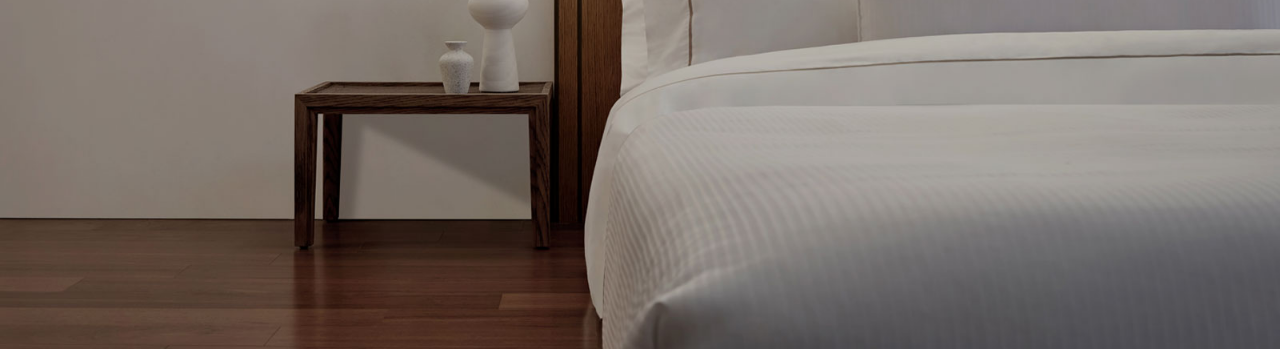
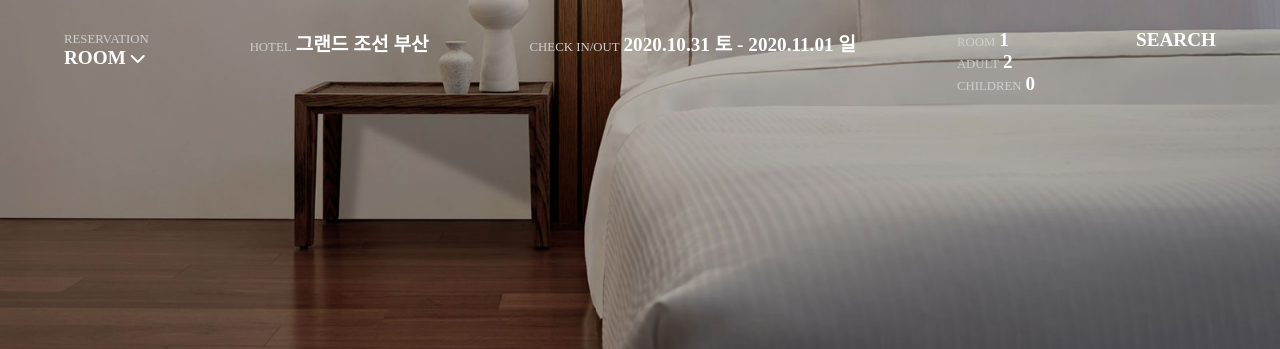
Before and after one commit to leee1846/html-css-practice, a plain HTML site: page 2020.10/신세계 조선호텔 clone/index.html in a window 1280 px wide. Shown: the part 451-800 px from the top of the page. Drawn offline with Linux system fonts and the light colour scheme.

Commit message:
header20201031

```diff
--- a/2020.10/신세계 조선호텔 clone/index.html
+++ b/2020.10/신세계 조선호텔 clone/index.html
@@ -141,6 +141,58 @@
           </div>
           <!------------------------------- look-up --->
         </nav>
+        <!-- -----------------------------nav -->
+        <!------------------------------- reservation -->
+        <section class="reservation">
+          <div class="title">
+            <h2>Experience the Difference</h2>
+          </div>
+          <div class="reservation-container">
+            <div class="reservation-container-flex">
+            <div class="facility">
+              <div class="room-click">
+                <a href="#">ROOM</a>
+                <a href="#">MEMBERSHIP</a>
+                <a href="#">DINING</a>
+              </div>
+              <a href="#">
+                <span class="small-title">RESERVATION</span>
+                <div class="click-zone">
+                  <span class="white-contents">ROOM</span>
+                  <i class="fas fa-chevron-down"></i>
+                </div>
+              </a>
+            </div>
+            <div class="hotel">
+              <span class="small-title">HOTEL</span>
+              <span class="white-contents">그랜드 조선 부산</span>
+            </div>
+            <div class="check-out">
+              <span class="small-title">CHECK IN/OUT</span>
+              <span class="white-contents">
+                2020.10.31 토 - 2020.11.01 일
+              </span>
+            </div>
+            <div class="total">
+              <div class="box">
+                <span class="small-title">ROOM</span>
+                <span class="white-contents">1</span>
+              </div>
+              <div class="box">
+                <span class="small-title">ADULT</span>
+                <span class="white-contents">2</span>
+              </div>
+              <div class="box">
+                <span class="small-title">CHILDREN</span>
+                <span class="white-contents">0</span>
+              </div>
+            </div>
+            <a href="#">
+              <span class="white-contents">SEARCH</span>
+            </a>
+          </div>
+          </div>
+        </section>
       </header>
     </div>
   </div>
--- a/2020.10/신세계 조선호텔 clone/style.css
+++ b/2020.10/신세계 조선호텔 clone/style.css
@@ -19,8 +19,6 @@ li {
 }
 header {
   width: 100%;
-  display: flex;
-  justify-content: center;
 }
 nav {
   width: 100%;
@@ -191,6 +189,7 @@ nav .right .nav-select .reservation:hover {
   background-color: rgb(243, 243, 243);
 }
 /*----------------------------------------------------- nav */
+/*----------------------------- nav look-up list */
 .look-up {
   position: absolute;
   top: -2000px;
@@ -249,3 +248,56 @@ nav .right .nav-select .reservation:hover {
   line-height: 1;
   margin: 15px 0;
 }
+/*----------------------------- nav look-up list */
+/* --------------------------header contents */
+.reservation .title{
+  width: 100vw;
+  height: 100vh;
+  display: flex;
+  justify-content: center;
+  align-items: center;
+}
+.reservation .title h2 {
+  font-size: 4rem;
+  color: white;
+}
+.reservation-container {
+  width: 100%;
+  position: absolute;
+  top: 60%;
+  left: 50%;
+  transform: translateX(-50%);
+}
+.reservation-container-flex {
+  display: flex;
+  width: 90%;
+  margin: 0 auto;
+  justify-content: space-between;
+}
+/* 공통 */
+.small-title{
+  color: rgb(206, 206, 206);
+  font-size: .8rem;
+}
+.white-contents {
+  color: white;
+  font-weight: 900;
+  font-size: 1.2rem;
+}
+.reservation-container-flex .nana {
+  display: none;
+}
+/* 공통 */
+.reservation-container-flex .facility{
+  display: flex;
+  flex-direction: column;
+}
+/* 클릭 핸들러 해야함 */
+.reservation-container-flex .facility .room-click {
+  display: none;
+
+}
+/* 클릭 핸들러 해야함 */
+.facility .click-zone i {
+  color: white;
+}
```
